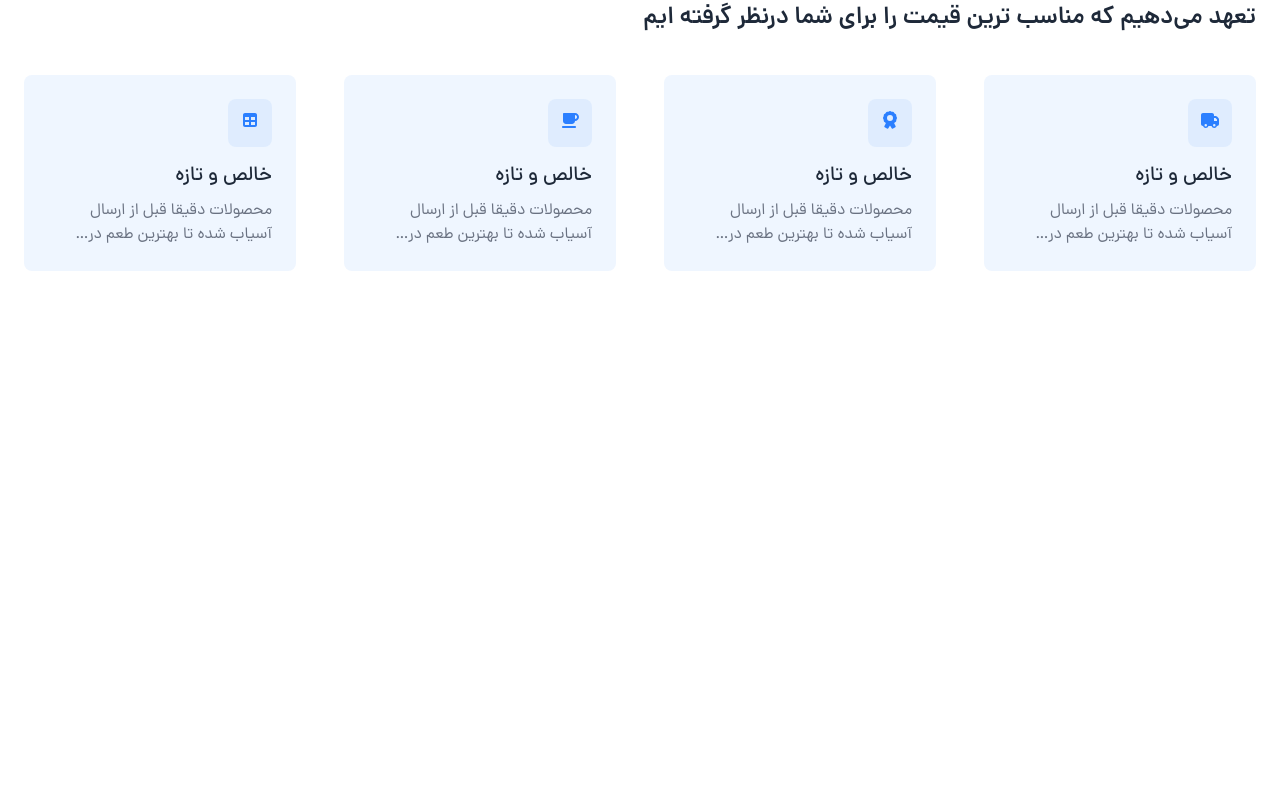
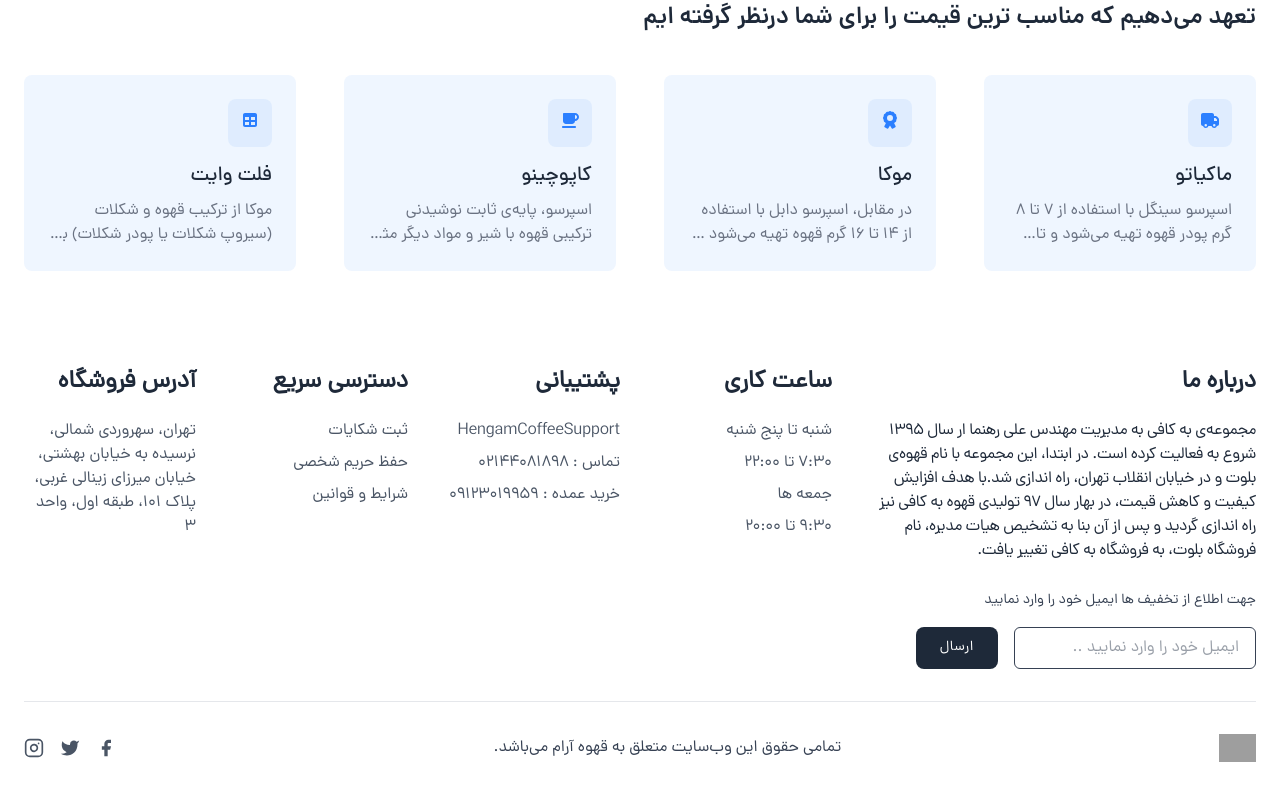
Before and after one commit to MohamwadMehdiGoodarzi/CoffeeStar, a Next.js app: page / in a window 1280 px wide. Shown: the part 1301-2102 px from the top of the page. Before the commit the page ends 1620 px from the top, so only its background shows below. Built offline with nearby package versions, Linux system fonts and the light colour scheme; data requests are answered from the project's data file; grey boxes are pictures that could not be loaded.

Commit message:
create file dbjson end

```diff
--- a/components/module/Footer/Footer.js
+++ b/components/module/Footer/Footer.js
@@ -50,7 +50,7 @@ function Footer() {
                   </div>
 
                   <div>
-                      <p className="font-semibold text-2xl text-gray-800 dark:text-white">آدزس فروشگاه</p>
+                      <p className="font-semibold text-2xl text-gray-800 dark:text-white">آدرس فروشگاه</p>
                       <div className="flex flex-col items-start mt-5 space-y-2">
                           <p className="text-gray-600 transition-colors  dark:text-gray-300 ">تهران، سهروردی شمالی، نرسیده به خیابان بهشتی، خیابان میرزای زینالی غربی، پلاک 101، طبقه اول، واحد 3</p>
                       </div>
--- a/components/template/Index/Services.js
+++ b/components/template/Index/Services.js
@@ -1,37 +1,34 @@
-import React from 'react'
-import ServicesItem from '/components/module/ServicesItem/ServicesItem'
+import React from "react";
+import ServicesItem from "/components/module/ServicesItem/ServicesItem";
 
-
-function Services() {
-
+function Services({ services }) {
   return (
-
     <>
-
       <section className="bg-white dark:bg-gray-900">
         <div className="container px-6 py-12 mx-auto">
-
           <div>
-                  <p className="font-DanaMedium text-xl text-blue-500 dark:text-blue-400">خدمات  ما</p>
-                  <p className="mt-2 text-2xl font-DanaDemiBold text-gray-800 dark:text-white">تعهد می‌دهیم که مناسب ترین قیمت را برای شما درنظر گرفته ایم</p>
+            <p className="font-DanaMedium text-xl text-blue-500 dark:text-blue-400">
+              خدمات ما
+            </p>
+            <p className="mt-2 text-2xl font-DanaDemiBold text-gray-800 dark:text-white">
+              تعهد می‌دهیم که مناسب ترین قیمت را برای شما درنظر گرفته ایم
+            </p>
           </div>
 
           <div className="grid grid-cols-1 gap-12 mt-10 sm:grid-cols-2 lg:grid-cols-3 xl:grid-cols-4">
-                <ServicesItem title="خالص و تازه" desc="محصولات دقیقا قبل از ارسال آسیاب شده تا بهترین طعم در اختیار شما گذاشته شود" icon="faTruck"/>
-                <ServicesItem title="خالص و تازه" desc="محصولات دقیقا قبل از ارسال آسیاب شده تا بهترین طعم در اختیار شما گذاشته شود" icon="faAward"/>
-                <ServicesItem title="خالص و تازه" desc="محصولات دقیقا قبل از ارسال آسیاب شده تا بهترین طعم در اختیار شما گذاشته شود" icon="faCoffee"/>
-                <ServicesItem title="خالص و تازه" desc="محصولات دقیقا قبل از ارسال آسیاب شده تا بهترین طعم در اختیار شما گذاشته شود" icon="faTable"/>
+            {services.map((service) => (
+              <ServicesItem
+                title={service.title}
+                img={service.img}
+                desc={service.desc}
+                icon={service.icon}
+              />
+            ))}
           </div>
-
         </div>
       </section>
-
     </>
-
-  )
-
+  );
 }
 
-
-
-export default Services
+export default Services;
--- a/data/db.json
+++ b/data/db.json
@@ -1,5 +1,4 @@
 {
-
   "menu": [
     {
       "id": 1,
@@ -38,30 +37,31 @@
   "services": [
     {
       "id": 1,
-      "title": "قهوه سیاه",
+      "title": "ماکیاتو",
       "img": "/images/coffee-waves-sh (1).jpg",
-      "desc": "ما چند لاین قهوه ترکیبی که به صورت اختصاصی آماده سازی شده نیز عرضه می کنیماینجا قهوه های سینگل اوریجین با بالاترین تنوع را می توانید امتحان کنید",
+      "desc": "اسپرسو سینگل با استفاده از 7 تا 8 گرم پودر قهوه تهیه می‌شود و تا حدود 25 تا 30 میلی‌گرم نوشیدنی از آن به دست بیاید.",
       "icon": "faTruck"
     },
+
     {
       "id": 2,
-      "title": "قهوه یونانی",
+      "title": "موکا",
       "img": "/images/coffee-waves-sh (1).jpg",
-      "desc": "ما چند لاین قهوه ترکیبی که به صورت اختصاصی آماده سازی شده نیز عرضه می کنیماینجا قهوه های سینگل اوریجین با بالاترین تنوع را می توانید امتحان کنید",
+      "desc": "در مقابل، اسپرسو دابل با استفاده از 14 تا 16 گرم قهوه تهیه می‌شود و در نتیجه 50 تا 60 میلی‌گرم قهوه از آن به دست می‌آید.",
       "icon": "faAward"
     },
     {
       "id": 3,
-      "title": "قهوه سفید",
+      "title": "کاپوچینو",
       "img": "/images/coffee-waves-sh (1).jpg",
-      "desc": "ما چند لاین قهوه ترکیبی که به صورت اختصاصی آماده سازی شده نیز عرضه می کنیماینجا قهوه های سینگل اوریجین با بالاترین تنوع را می توانید امتحان کنید",
+      "desc": "اسپرسو، پایه‌ی ثابت نوشیدنی ترکیبی قهوه با شیر و مواد دیگر مثل شکلات است. از این جهت تهیه یک اسپرسو باکیفیت اهمیت زیادی دارد.",
       "icon": "faCoffee"
     },
     {
       "id": 4,
-      "title": "قهوه آبی",
+      "title": "فلت وایت",
       "img": "/images/coffee-waves-sh (1).jpg",
-      "desc": "ما چند لاین قهوه ترکیبی که به صورت اختصاصی آماده سازی شده نیز عرضه می کنیماینجا قهوه های سینگل اوریجین با بالاترین تنوع را می توانید امتحان کنید",
+      "desc": "موکا از ترکیب قهوه و شکلات (سیروپ شکلات یا پودر شکلات) به دست می‌آید و طعم شیرین شکلات حالت اسیدیته اسپرسو را کم می‌کند.",
       "icon": "faTable"
     }
   ],
@@ -93,7 +93,4 @@
       "score": 4.5
     }
   ]
-
-
-
 }
--- a/jsconfig.json
+++ b/jsconfig.json
@@ -3,5 +3,6 @@
     "paths": {
       "@/*": ["./*"]
     }
-  }
+  },
+
 }
--- a/package.json
+++ b/package.json
@@ -6,6 +6,7 @@
     "dev": "next dev",
     "build": "next build",
     "start": "next start",
+    "server": "json-server --watch ./data/db.json -p 4000",
     "lint": "next lint"
   },
   "dependencies": {
@@ -21,8 +22,10 @@
     "tailwindcss": "^4.1.11"
   },
   "devDependencies": {
+    "@types/json-server": "^0.14.8",
     "@types/node": "24.2.0",
     "@types/react": "19.1.9",
+    "json-server": "^1.0.0-beta.3",
     "typescript": "5.9.2"
   }
 }
--- a/pages/_app.js
+++ b/pages/_app.js
@@ -1,4 +1,5 @@
 import Navbar from "../components/module/Navbar/Navbar";
+import Footer from "../components/module/Footer/Footer";
 import "../styles/globals.css";
 import '@fortawesome/fontawesome-svg-core/styles.css'
 import { config } from '@fortawesome/fontawesome-svg-core'
@@ -12,6 +13,7 @@ export default function App({ Component, pageProps }) {
 
 
         <Navbar />
+
 
         <Component {...pageProps} />
 
@@ -74,7 +76,7 @@ export default function App({ Component, pageProps }) {
             </section>
         */}
 
-
+        <Footer />
 
 
     </div>
--- a/pages/index.js
+++ b/pages/index.js
@@ -1,28 +1,32 @@
-import React from 'react'
-import Slider from '../components/template/Index/Slider'
-import About from '../components/template/Index/About'
-import Services from '../components/template/Index/Services'
+import React from "react";
+import Slider from "../components/template/Index/Slider";
+import About from "../components/template/Index/About";
+import Services from "../components/template/Index/Services";
 
-
-function index() {
-
+function index({ data }) {
   return (
-
     <>
-
-
       <Slider />
 
       <About />
 
-      <Services />
-
+      <Services services={data.services}/>
     </>
-
-  )
-
+  );
 }
 
+export async function getStaticProps() {
+  const res = await fetch("http://localhost:4000/services");
+  const services = await res.json();
 
+  return {
+    props: {
+      data: {
+        services,
+      },
+    },
+    revalidate: 60 * 60 * 12,
+  };
+}
 
-export default index
+export default index;
```
Also changed, not shown: components/module/ServicesItem/ServicesItem.js (+10 -8 lines), 1 other file (tests, documents, lock files or other folders). Lines whose indentation alone changed are shown as unchanged.
